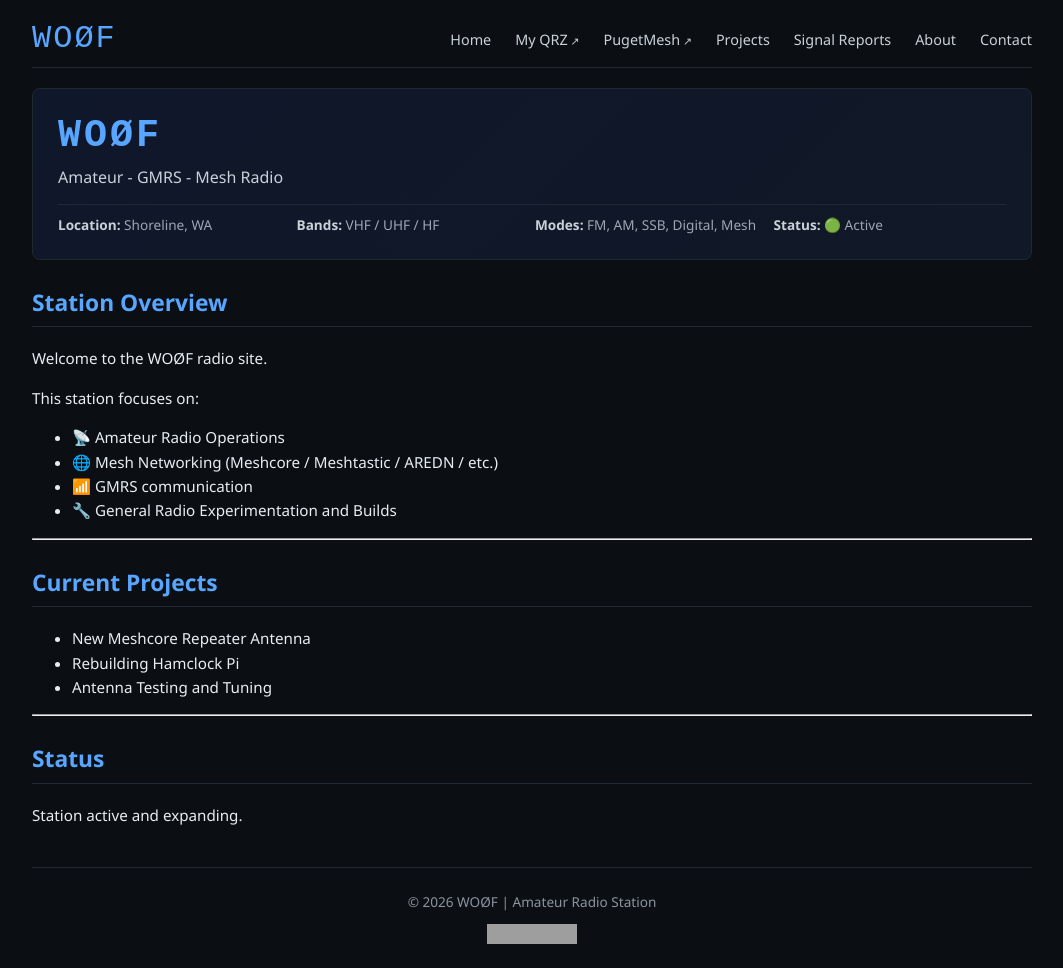
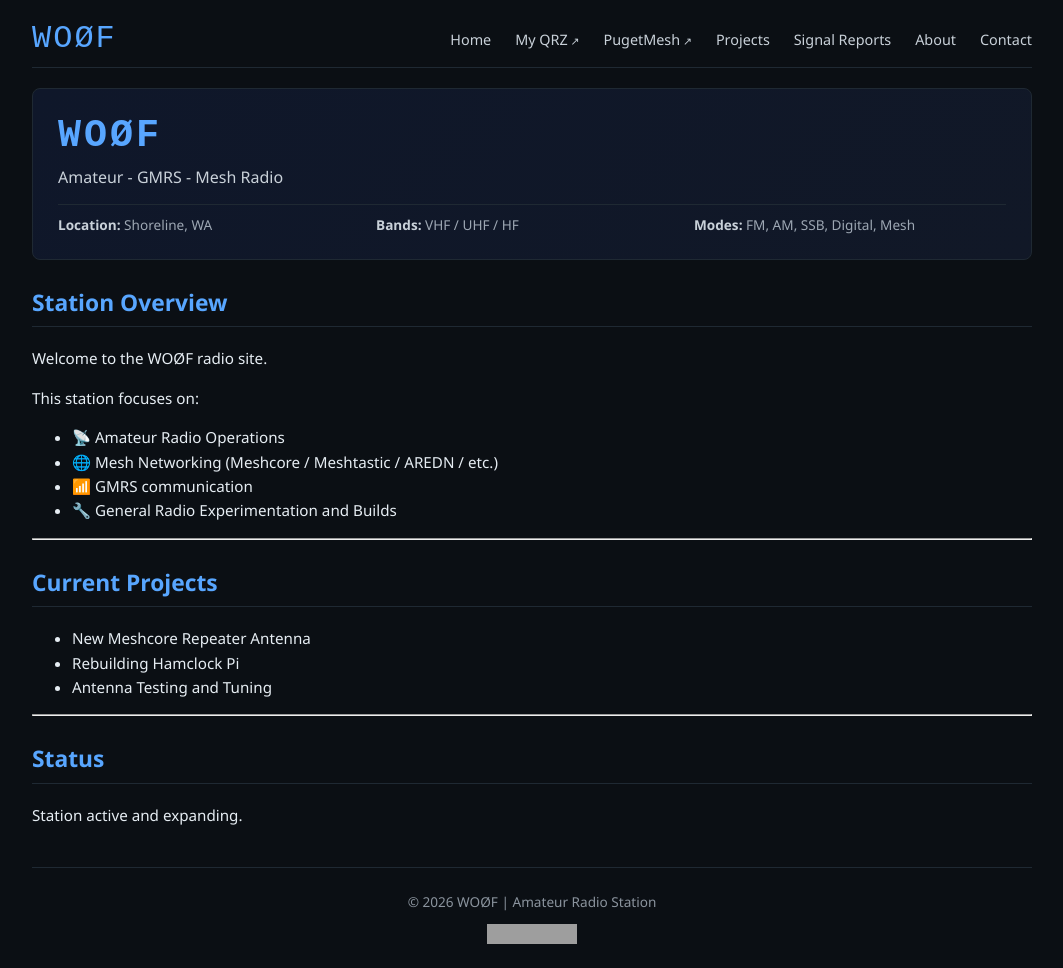
Before and after one commit to Lymitliss/Lymitliss.github.io, a Jekyll site: the page built from index.md, in a window 1280 px wide. Shown: the whole page, without its empty margins (108-1171 px from the left). Built offline with Jekyll 4.4.1, drawn with Linux system fonts in a browser that asks for light colours; grey boxes are pictures that could not be loaded.

Commit message:
Update default.html

```diff
--- a/_layouts/default.html
+++ b/_layouts/default.html
@@ -33,7 +33,6 @@
     <div><strong>Location:</strong> Shoreline, WA</div>
     <div><strong>Bands:</strong> VHF / UHF / HF </div>
     <div><strong>Modes:</strong> FM, AM, SSB, Digital, Mesh</div>
-    <div><strong>Status:</strong> 🟢 Active</div>
   </div>
 </header>
 
```
